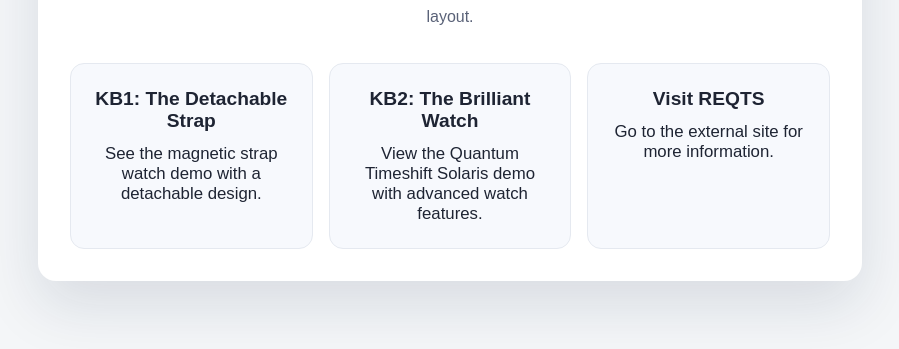
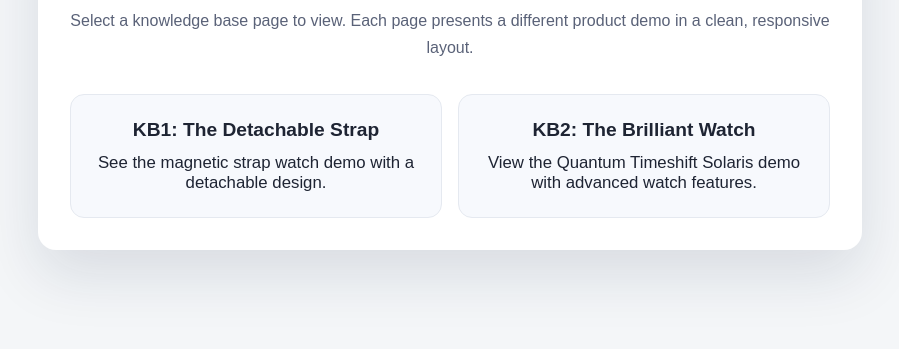
Before and after one commit to something-eng/congenial-fiesta, a plain HTML site: page index.html in a window 1280 px wide. Shown: the part 321-670 px from the top of the page, without its empty margins (190-1089 px from the left). Drawn offline with Linux system fonts and the light colour scheme.

Commit message:
Remove REQTS external link from index.html
Removed external link to REQTS from the page.

```diff
--- a/index.html
+++ b/index.html
@@ -74,10 +74,6 @@
         <strong>KB2: The Brilliant Watch</strong>
         View the Quantum Timeshift Solaris demo with advanced watch features.
       </a>
-      <a class="link-card" href="https://www.REQTS.com" target="_blank" rel="noopener noreferrer">
-        <strong>Visit REQTS</strong>
-        Go to the external site for more information.
-      </a>
     </div>
   </div>
 </body>
```
